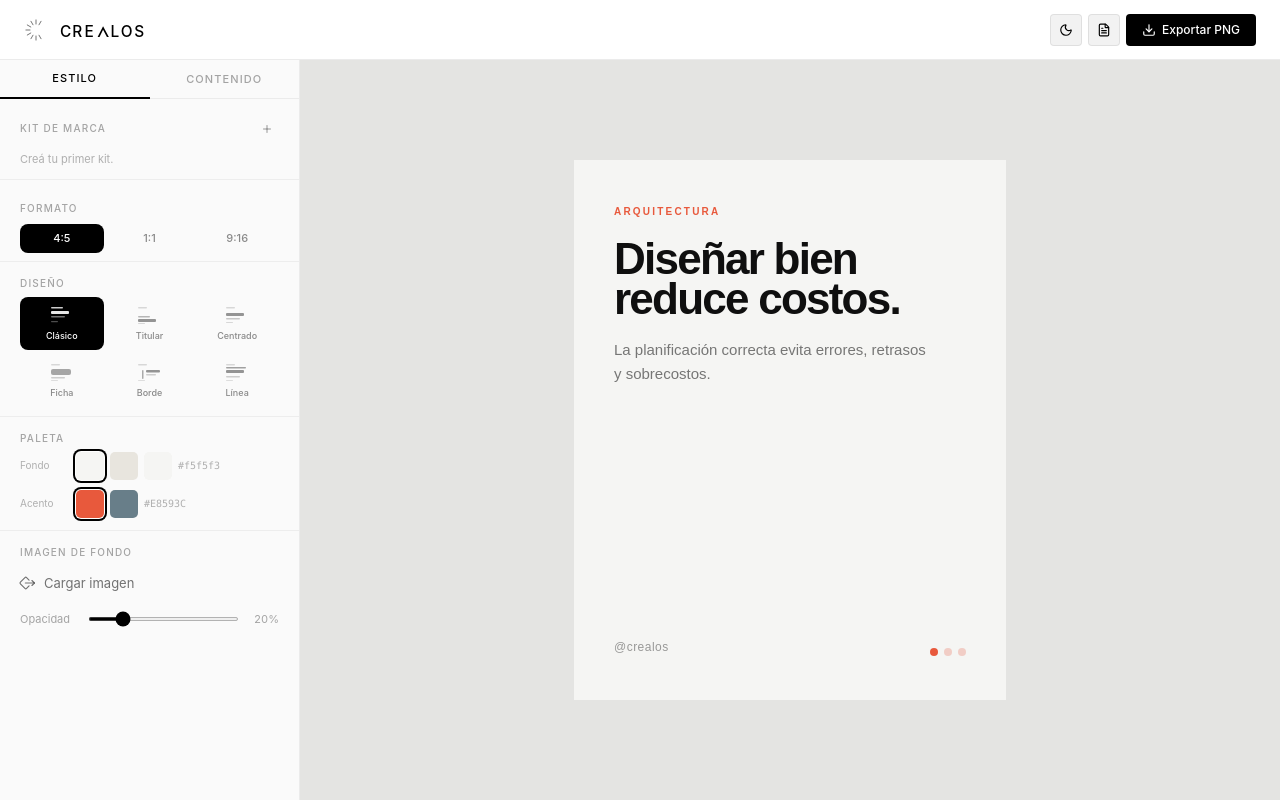
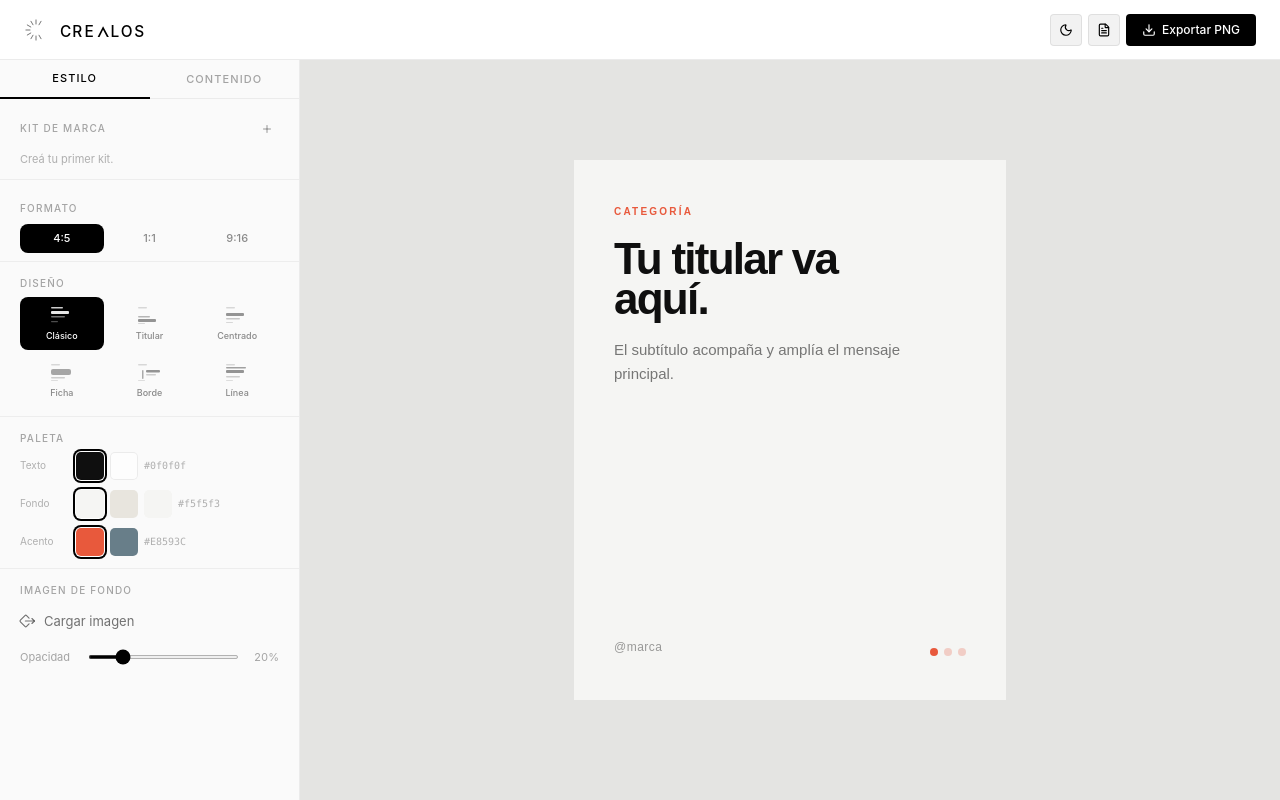
Before and after one commit to marbaestudio/crealos, a React (Vite) app: page / in a window 1280 px wide. Built offline with nearby package versions, Linux system fonts and the light colour scheme.

Commit message:
feat: second text color, per-slide primaryColor, generic default slide

```diff
--- a/src/App.jsx
+++ b/src/App.jsx
@@ -9,10 +9,10 @@ import { useExport } from './hooks/useExport'
 const CANVAS_ID = 'crealos-canvas'
 
 const DEFAULT_SLIDE = {
-  category: 'ARQUITECTURA',
-  title: 'Diseñar bien reduce costos.',
-  subtitle: 'La planificación correcta evita errores, retrasos y sobrecostos.',
-  footer: '@crealos'
+  category: 'CATEGORÍA',
+  title: 'Tu titular va aquí.',
+  subtitle: 'El subtítulo acompaña y amplía el mensaje principal.',
+  footer: '@marca'
 }
 
 function loadFonts(kit) {
--- a/src/components/Canvas.jsx
+++ b/src/components/Canvas.jsx
@@ -15,7 +15,7 @@ function Canvas({ id = 'crealos-canvas', data = {}, format = 'portrait', kit })
   const isStory = format === 'story'
 
   const accent       = data.accentColor || kit?.colors?.accent || '#E8593C'
-  const primaryColor = kit?.colors?.primary                    || '#0f0f0f'
+  const primaryColor = data.primaryColor || kit?.colors?.primary || '#0f0f0f'
   const bgColor      = data.bgColor || kit?.colors?.secondary  || '#f5f5f3'
   const bgImage      = data.bgImage  || null
   const bgOpacity    = data.bgOpacity ?? 0.2
--- a/src/components/KitPanel.jsx
+++ b/src/components/KitPanel.jsx
@@ -67,6 +67,7 @@ function KitPanel({ kit, onClose, onUpdate, onDelete }) {
   const [form, setForm] = useState({
     name:   kit.name,
     colors: {
+      primary2:   '#ffffff',
       secondary2: '#e0dbd2',
       accent2:    '#2A4858',
       ...kit.colors
@@ -149,7 +150,8 @@ function KitPanel({ kit, onClose, onUpdate, onDelete }) {
           <div className="space-y-2">
             <Label>Colores</Label>
             <div className="bg-black/[0.02] dark:bg-white/[0.02] border border-black/[0.05] dark:border-white/[0.04] px-4" style={{ borderRadius: 6 }}>
-              <ColorRow label="Texto"      value={form.colors.primary}    onChange={v => setColor('primary',    v)} />
+              <ColorRow label="Texto 1"    value={form.colors.primary}    onChange={v => setColor('primary',    v)} />
+              <ColorRow label="Texto 2"    value={form.colors.primary2}   onChange={v => setColor('primary2',   v)} />
               <ColorRow label="Fondo 1"    value={form.colors.secondary}  onChange={v => setColor('secondary',  v)} />
               <ColorRow label="Fondo 2"    value={form.colors.secondary2} onChange={v => setColor('secondary2', v)} />
               <ColorRow label="Acento 1"   value={form.colors.accent}     onChange={v => setColor('accent',     v)} />
--- a/src/components/Sidebar.jsx
+++ b/src/components/Sidebar.jsx
@@ -203,6 +203,32 @@ function EstiloPanel({
           {slides.length > 1 && <span className="text-[10px] text-black/20 dark:text-white/20">· slide {currentSlide + 1}</span>}
         </div>
         <div className="px-2 space-y-2.5 pb-1">
+
+          {/* Texto */}
+          <div className="flex items-center gap-2">
+            <span className="text-[10px] text-black/30 dark:text-white/30 w-12 shrink-0">Texto</span>
+            <div className="flex gap-1.5 flex-1">
+              {[activeKit?.colors?.primary || '#0f0f0f', activeKit?.colors?.primary2 || '#ffffff'].map((col, i) => {
+                const activePrimary = slideData.primaryColor || activeKit?.colors?.primary || '#0f0f0f'
+                const isActive = activePrimary === col
+                return (
+                  <button key={i} onClick={() => onSlideUpdate(currentSlide, { primaryColor: col })}
+                    title={col}
+                    className={`w-7 h-7 shrink-0 transition-all border border-black/10 dark:border-white/10 ${isActive ? 'ring-2 ring-black dark:ring-white ring-offset-1' : 'opacity-70 hover:opacity-100'}`}
+                    style={{ backgroundColor: col, borderRadius: 5 }} />
+                )
+              })}
+              <span className="text-[10px] font-mono text-black/30 dark:text-white/30 self-center">
+                {slideData.primaryColor || activeKit?.colors?.primary || '#0f0f0f'}
+              </span>
+              {slideData.primaryColor && (
+                <button onClick={() => onSlideUpdate(currentSlide, { primaryColor: undefined })}
+                  className="text-[10px] text-black/25 dark:text-white/25 hover:text-black dark:hover:text-white transition-colors ml-auto">
+                  Reset
+                </button>
+              )}
+            </div>
+          </div>
 
           {/* Fondos */}
           <div className="flex items-center gap-2">
--- a/src/store/kitStore.js
+++ b/src/store/kitStore.js
@@ -2,7 +2,7 @@ const STORAGE_KEY = 'crealos_kits'
 const MAX_KITS = 3
 
 const DEFAULT_KIT = {
-  colors: { primary: '#0f0f0f', secondary: '#f5f5f3', secondary2: '#e0dbd2', accent: '#E8593C', accent2: '#2A4858' },
+  colors: { primary: '#0f0f0f', primary2: '#ffffff', secondary: '#f5f5f3', secondary2: '#e0dbd2', accent: '#E8593C', accent2: '#2A4858' },
   fonts: {
     title: { name: '', dataUrl: null },
     body: { name: '', dataUrl: null },
```
